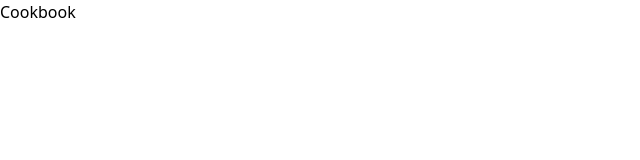
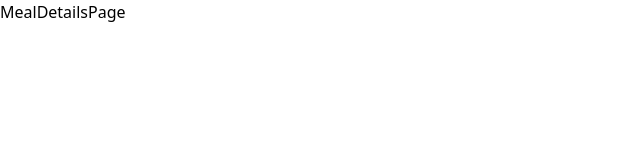
Before and after one commit to KingaMiroslaw/cookbook, a React (Create React App) app: page /meal-details/1 in a window 1280 px wide. Shown: the top 160 px of the page, without its empty margins (0-640 px from the left). Built offline with nearby package versions, Linux system fonts and the light colour scheme.

Commit message:
add basic routing

```diff
--- a/src/App.tsx
+++ b/src/App.tsx
@@ -1,9 +1,15 @@
-import React from 'react';
-
+import { Route, Routes } from "react-router-dom";
+import HomePage from "./pages/HomePage/HomePage";
+import MealDetailsPage from "./pages/MealDetailsPage/MealDetailsPage";
+import ErrorPage from "./pages/ErrorPage/ErrorPage";
 
 function App() {
   return (
-   <h1>Cookbook</h1>
+    <Routes>
+      <Route path="/" element={<HomePage />} />
+      <Route path="meal-details/:id" element={<MealDetailsPage />} />
+      <Route path="*" element={<ErrorPage />} />
+    </Routes>
   );
 }
 
--- a/src/index.tsx
+++ b/src/index.tsx
@@ -1,13 +1,16 @@
-import React from 'react';
-import ReactDOM from 'react-dom/client';
-import './index.css';
-import App from './App';
+import React from "react";
+import ReactDOM from "react-dom/client";
+import "./index.css";
+import App from "./App";
+import { BrowserRouter } from "react-router-dom";
 
 const root = ReactDOM.createRoot(
-  document.getElementById('root') as HTMLElement
+  document.getElementById("root") as HTMLElement
 );
 root.render(
   <React.StrictMode>
-    <App />
+    <BrowserRouter>
+      <App />
+    </BrowserRouter>
   </React.StrictMode>
 );
--- /dev/null
+++ b/src/pages/ErrorPage/ErrorPage.tsx
@@ -0,0 +1,6 @@
+const ErrorPage = () => {
+  return (
+    <div>ErrorPage</div>
+  )
+}
+export default ErrorPage
--- /dev/null
+++ b/src/pages/HomePage/HomePage.tsx
@@ -0,0 +1,6 @@
+const HomePage = () => {
+  return (
+    <div>HomePage</div>
+  )
+}
+export default HomePage
--- /dev/null
+++ b/src/pages/MealDetailsPage/MealDetailsPage.tsx
@@ -0,0 +1,6 @@
+const MealDetailsPage = () => {
+  return (
+    <div>MealDetailsPage</div>
+  )
+}
+export default MealDetailsPage
```
